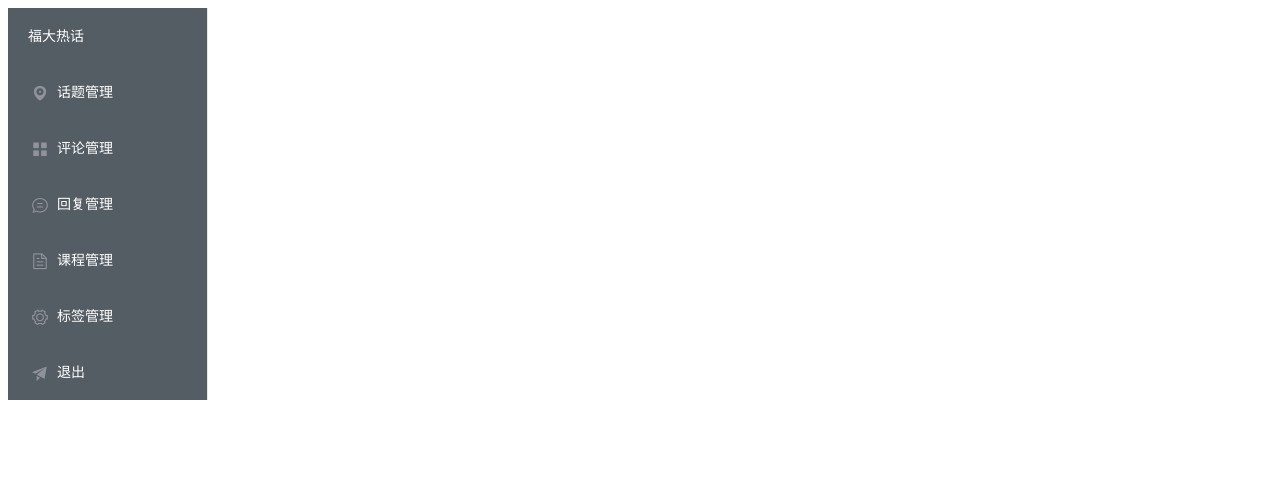
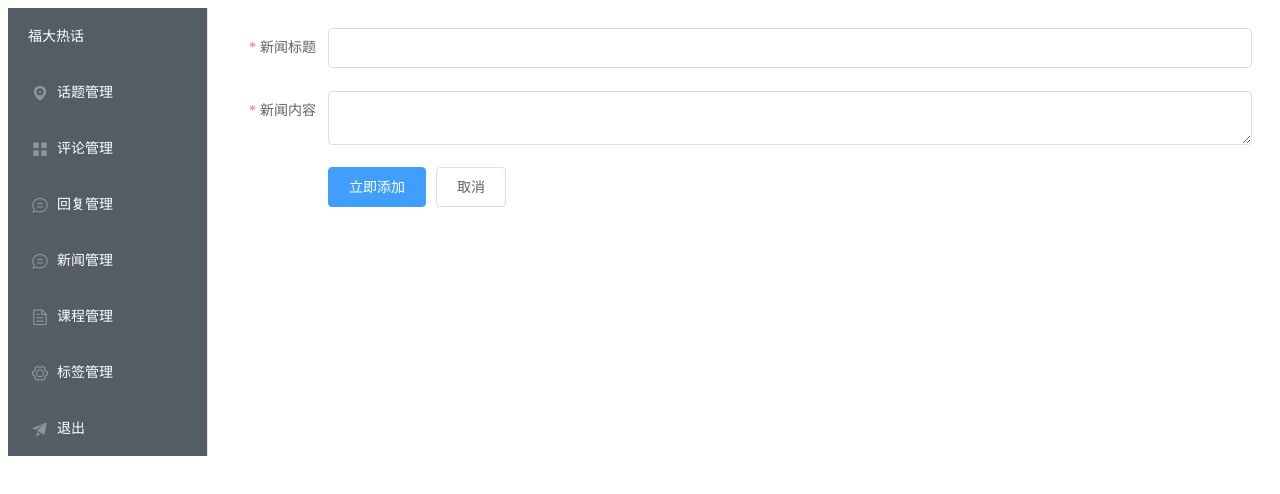
Before and after one commit to metro1435/FZUTopics, a Vue app: page /#/news in a window 1280 px wide. Shown: the top 494 px of the page. Built offline with nearby package versions, Linux system fonts and the light colour scheme; no server answers.

Commit message:
实现管理员后台添加新闻页面和交互

```diff
--- a/src/App.vue
+++ b/src/App.vue
@@ -24,6 +24,10 @@
               <el-menu-item index="/replys">
                 <i class="el-icon-chat-line-round"></i>
                 <span slot="title">回复管理</span>
+              </el-menu-item>
+              <el-menu-item index="/news">
+                <i class="el-icon-chat-line-round"></i>
+                <span slot="title">新闻管理</span>
               </el-menu-item>
               <el-menu-item index="4">
                 <i class="el-icon-document"></i>
--- /dev/null
+++ b/src/components/news/News.vue
@@ -0,0 +1,116 @@
+<template>
+  <el-form :model="ruleForm" :rules="rules" ref="ruleForm" label-width="100px" class="demo-ruleForm">
+  <el-form-item label="新闻标题" prop="title">
+    <el-input v-model="ruleForm.title"></el-input>
+  </el-form-item>
+   <el-form-item label="新闻内容" prop="text">
+    <el-input type="textarea" v-model="ruleForm.text"></el-input>
+  </el-form-item>
+  <el-form-item>
+    <el-button type="primary" @click="onSubmit">立即添加</el-button>
+    <el-button>取消</el-button>
+  </el-form-item>
+</el-form>
+</template>
+
+<script>
+import { request } from "../../network/request";
+export default {
+    name: "News",
+    data() {
+      return {
+        newsid: '',
+        adminid: '',
+        time: '',
+        ruleForm: {
+          title: '',
+          text: ''
+        },
+        rules: {
+          title: [
+            { required: true, message: '请输入新闻标题', trigger: 'blur' }
+          ],
+          text: [
+            { required: true, message: '请填写新闻内容', trigger: 'blur' }
+          ]
+        }
+      }
+    },
+
+    mounted() {
+    this.getAdminId();
+  },
+    methods: {
+      onSubmit() {
+        console.log('submit!');
+         request({
+          url: "/admin/news",
+          method: "post",
+          headers: {
+            token: this.$store.state.token
+          },data:{
+            newsid: 'n'+this.adminid+this.getTime1(),
+            adminid: this.adminid,
+            title: this.ruleForm.title,
+            text: this.ruleForm.text,
+            time: this.getTime()
+          }
+        }).then(res=>{
+          console.log(res);
+            if(res.data.status=200){
+              this.$message({
+              showClose: true,
+              message: '已成功添加该新闻'
+              });
+              this.ruleForm={};
+            }else{
+              this.$message({
+              showClose: true,
+              message: '添加新闻失败,请稍候再试'
+              });
+            }
+          })
+      },
+
+      getTime() {
+      var now = new Date();
+      var year = now.getFullYear();
+      var month = now.getMonth() + 1;
+      var day = now.getDate();
+      var hour = now.getHours();
+      var mm = now.getMinutes();
+      var s = now.getSeconds();
+      month = month < 10 ? "0" + month : month;
+      day = day < 10 ? "0" + day : day;
+      return year + "-" + month + "-" + day + " " + hour + ":" + mm + ":" + s;
+      },
+      getTime1() {
+        var now = new Date();
+        var year = now.getFullYear();
+        var month = now.getMonth() + 1;
+        var day = now.getDate();
+        var hour = now.getHours();
+        var mm = now.getMinutes();
+        var s = now.getSeconds();
+        month = month < 10 ? "0" + month : month;
+        day = day < 10 ? "0" + day : day;
+        return ""+year  + month  + day  + hour  + mm  + s;
+      },
+      getAdminId() {
+      request({
+        url: "/token",
+        method: "get",
+        headers: {
+          token: this.$store.state.token
+        }
+      })
+        .then(res => {
+          this.adminid = res.data.message;
+        })
+        .catch(err => {
+          console.log(err);
+        });
+      }
+    }
+}
+</script>
--- a/src/router/index.js
+++ b/src/router/index.js
@@ -4,6 +4,7 @@ import List from "../components/topic/List"
 import Tags from "../components/tag/Tags"
 import Comment from '../components/comment/Comment'
 import Reply from '../components/reply/Reply'
+import News from '../components/news/News'
 
 Vue.use(Router)
 
@@ -26,6 +27,10 @@ export default new Router({
       component: Reply
     },
     {
+      path: '/news',
+      component: News
+    },
+    {
       path: '/tags',
       component: Tags
     }
```
